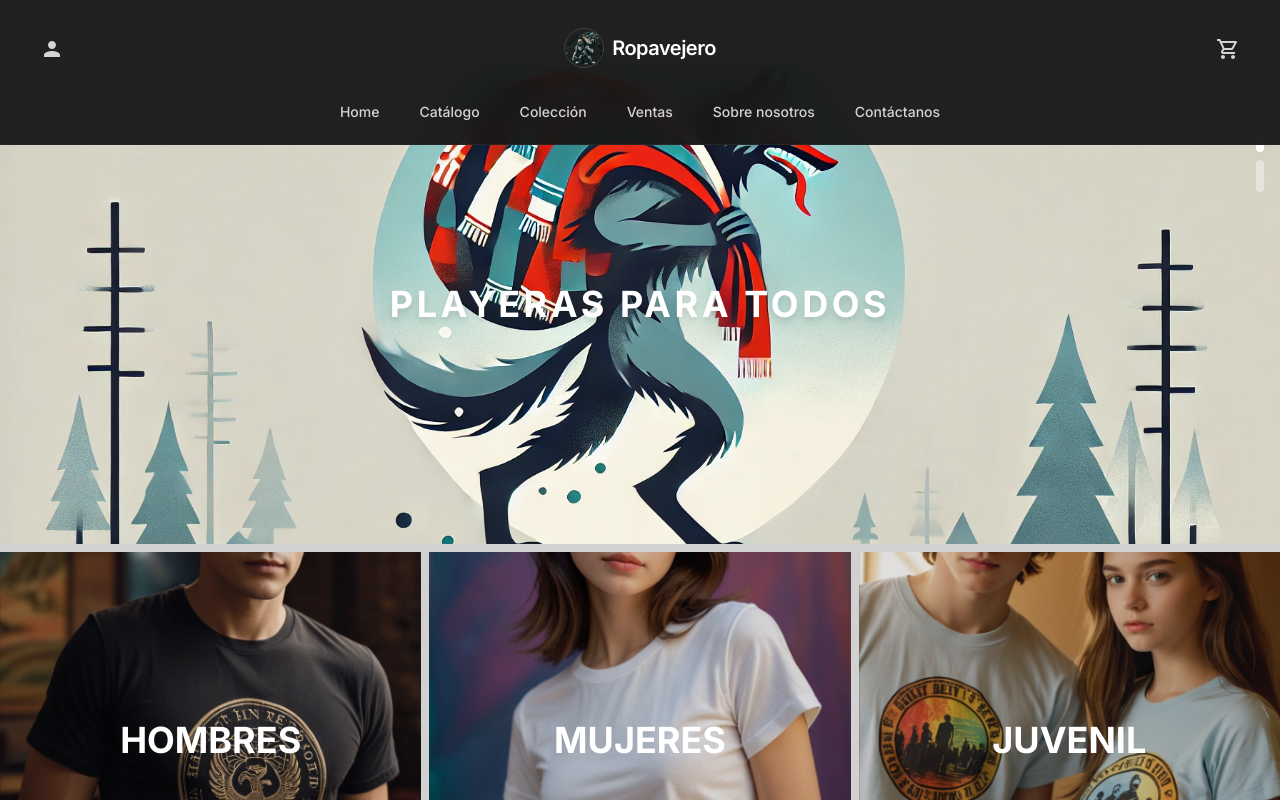
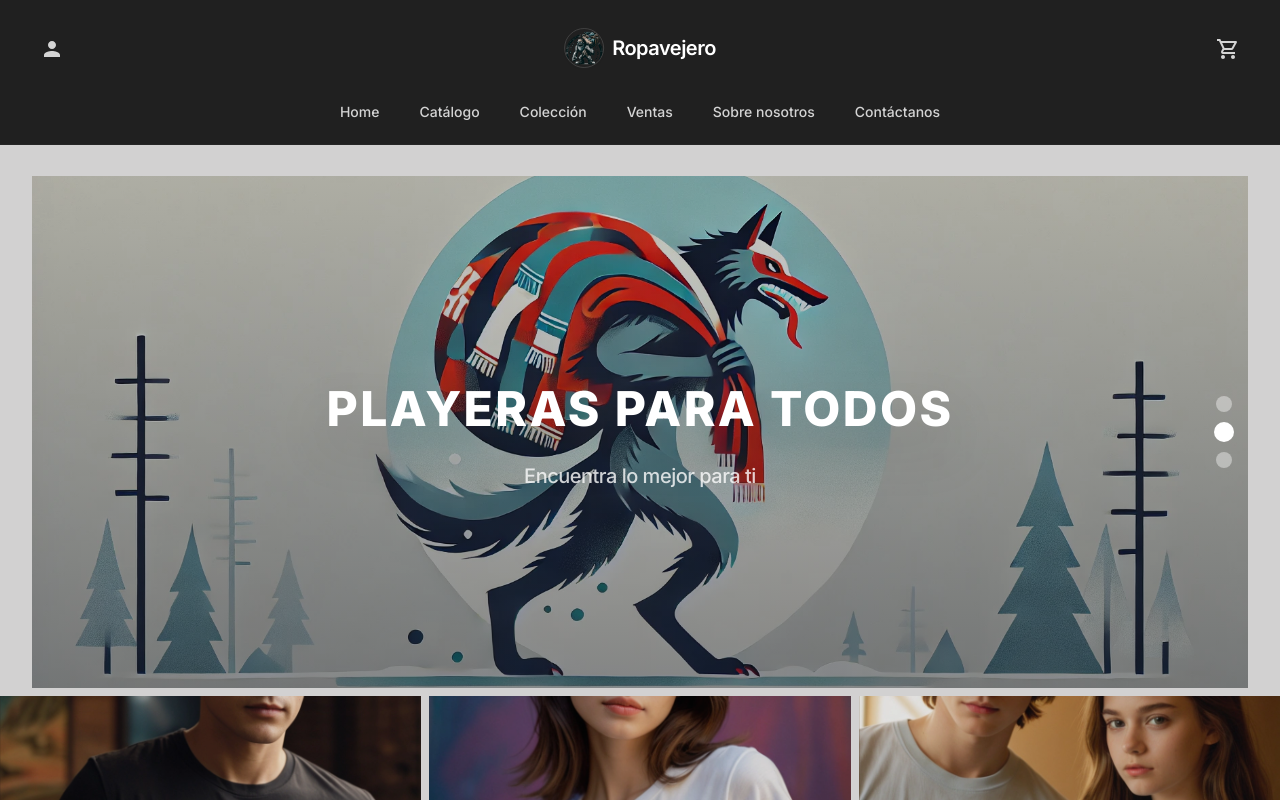
Before and after one commit to sebasdex/ropavejero-next, a Next.js app: page / in a window 1280 px wide. Shown: the top 800 px of the page. Built offline with nearby package versions, Linux system fonts and the light colour scheme.

Commit message:
feat: Enhance Banner component with improved layout, animations, and text content

```diff
--- a/src/components/Banner.tsx
+++ b/src/components/Banner.tsx
@@ -29,36 +29,55 @@ function Banner() {
   };
 
   return (
-    <section className="relative w-full h-[30rem] max-w-screen-2xl mx-auto overflow-hidden">
-      <div className="relative w-full h-full">
+    <section className="relative w-full h-[24rem] sm:h-[28rem] md:h-[32rem] max-w-screen-2xl mx-auto overflow-hidden mt-24 md:mt-28 px-4 sm:px-6 md:px-8">
+      <div className="relative w-full h-full rounded-2xl sm:rounded-3xl">
         {bannerImages.map((image, index) => (
           <Image
             key={index}
-            width={1200}
-            height={480}
+            width={1400}
+            height={560}
             src={image.src}
             alt={image.alt}
-            className={`absolute inset-0 w-full h-full object-cover object-center transition-all duration-800 ease-in-out ${index === currentImageIndex
-              ? "opacity-100 translate-x-0"
-              : "opacity-0 translate-x-10"
-              }`}
+            className={`absolute inset-0 w-full h-full
+              object-cover object-center transition-all duration-1000 ease-in-out
+              ${index === currentImageIndex
+                ? "opacity-100 scale-100 translate-y-0"
+                : "opacity-0 scale-110 translate-y-10"
+              }
+            `}
             priority={index === 0}
           />
         ))}
+
+        {/* Overlay con parallax */}
+        <div className="absolute inset-0 bg-gradient-to-b from-gray-900/20 to-gray-900/50 pointer-events-none" />
       </div>
 
-      <div className="absolute top-1/2 left-1/2 transform -translate-x-1/2 -translate-y-1/2 z-10 text-center">
-        <h1 className="text-white text-2xl md:text-4xl font-bold uppercase tracking-widest drop-shadow-lg animate-fadeIn">
+      <div className="absolute top-1/2 left-0 right-0 transform -translate-y-1/2 z-10 text-center px-4 sm:px-6 md:px-8">
+        <h1
+          className="text-white text-[clamp(1.5rem,5vw,3rem)] font-extrabold uppercase tracking-wider drop-shadow-2xl
+            animate__animated animate__fadeIn animate__delay-1s transition-opacity duration-500 ease-out"
+        >
           {bannerImages[currentImageIndex].alt}
         </h1>
+        <p
+          className="text-white/80 text-[clamp(0.875rem,2.5vw,1.25rem)] mt-2 sm:mt-3 md:mt-4 font-medium tracking-tight
+            animate__animated animate__fadeIn animate__delay-1.5s transition-opacity duration-500 ease-out"
+        >
+          Encuentra lo mejor para ti
+        </p>
       </div>
 
-      <div className="absolute top-4 right-4 flex flex-col gap-2 z-10">
+      <div className="absolute top-0 right-0 h-full flex flex-col justify-center gap-3 z-10 pr-6 sm:pr-10 md:pr-12">
         {bannerImages.map((_, index) => (
           <button
             key={index}
             onClick={() => goToImage(index)}
-            className={`w-2 h-8 rounded-full transition-all duration-300 hover:h-10 focus:outline-none focus:ring-2 focus:ring-white ${index === currentImageIndex ? "bg-white" : "bg-white/40 hover:bg-white/70"
+            className={`w-3 h-3 sm:w-4 sm:h-4 rounded-full transition-all duration-500 ease-out
+              hover:scale-125 hover:bg-white focus:outline-none focus:ring-2 focus:ring-white/50
+              ${index === currentImageIndex
+                ? "bg-white scale-125"
+                : "bg-white/40 hover:bg-white/70"
               }`}
             aria-label={`Ir a imagen ${index + 1}`}
           />
```
